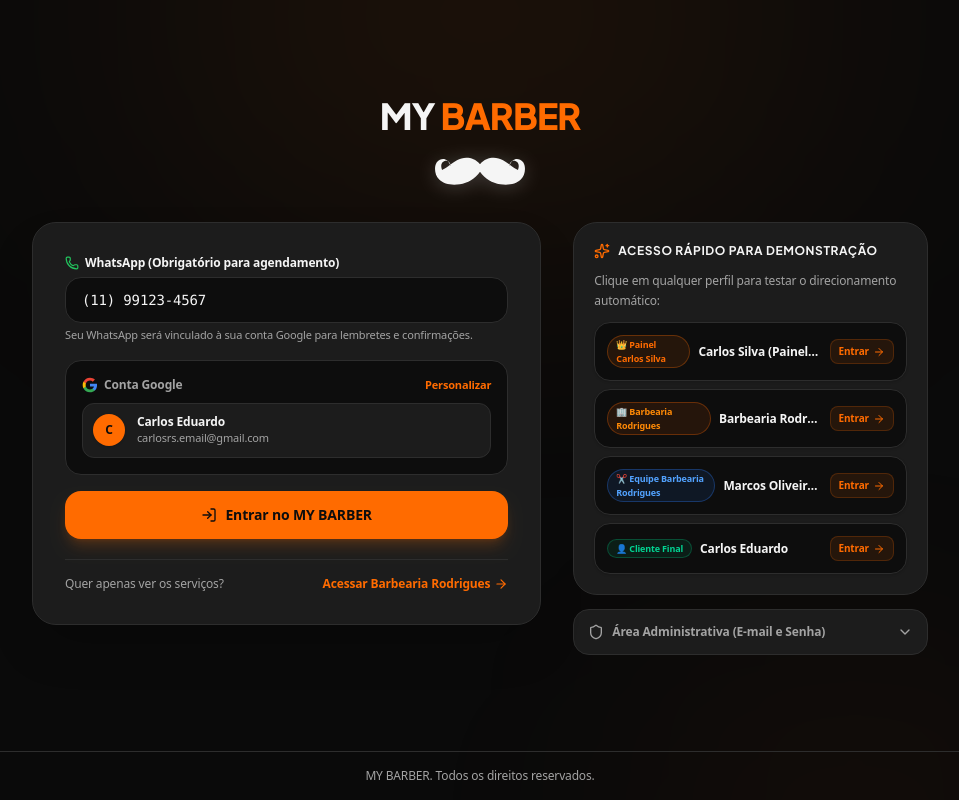
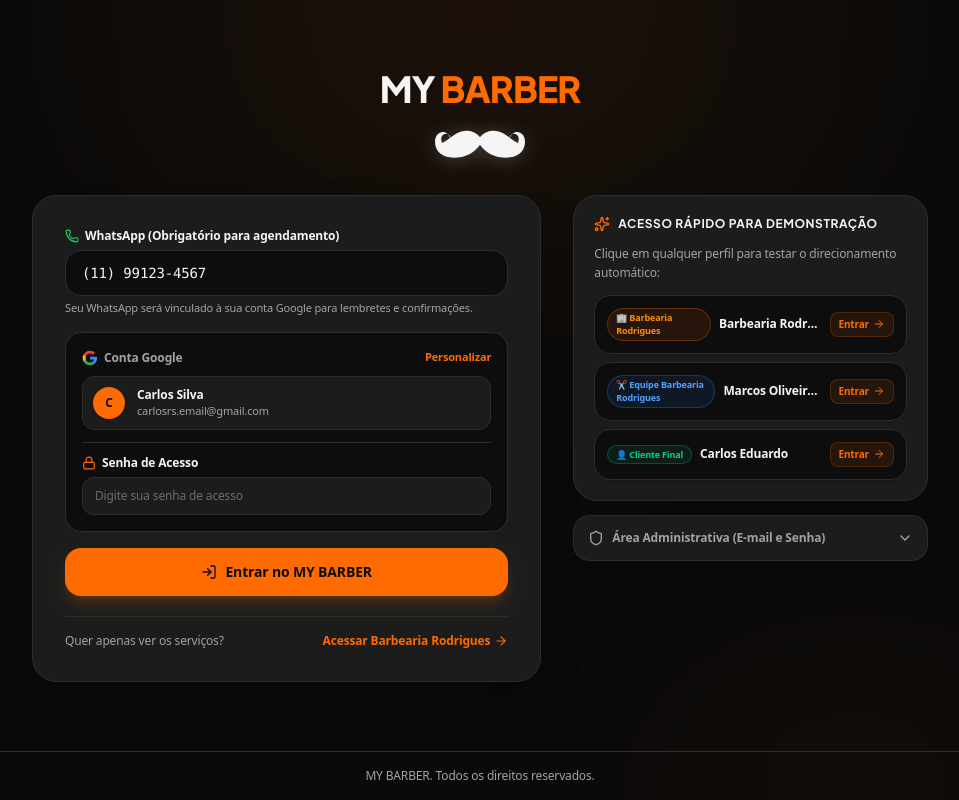
Before and after one commit to eucarlosrs/My-Barber, a React (Vite) app: page / in a window 1280 px wide. Shown: the whole page, without its empty margins (160-1119 px from the left). Built offline with nearby package versions, Linux system fonts and the light colour scheme; no server answers; the database is empty.

Commit message:
feat(auth): implement secure master admin login
Added explicit authentication logic for the master admin account with password validation and audit logging. Removed the master admin from the public demo account list to enhance security.

```diff
--- a/src/components/auth/AuthLoginView.tsx
+++ b/src/components/auth/AuthLoginView.tsx
@@ -24,7 +24,8 @@
 
   const [whatsappPhone, setWhatsappPhone] = useState('(11) 99123-4567');
   const [googleEmail, setGoogleEmail] = useState('carlosrs.email@gmail.com');
-  const [googleName, setGoogleName] = useState('Carlos Eduardo');
+  const [googleName, setGoogleName] = useState('Carlos Silva');
+  const [googlePassword, setGooglePassword] = useState('');
   const [useCustomGoogleAccount, setUseCustomGoogleAccount] = useState(false);
   const [isLoading, setIsLoading] = useState(false);
   const [errorMsg, setErrorMsg] = useState<string | null>(null);
@@ -34,18 +35,8 @@
   const [adminIdentifier, setAdminIdentifier] = useState('');
   const [adminPassword, setAdminPassword] = useState('');
 
-  // Quick Demo Accounts to test each hierarchy immediately
+  // Quick Demo Accounts (Master Admin ocultado com total discrição e sigilo)
   const demoAccounts = [
-    {
-      role: 'SUPER_ADMIN' as UserRole,
-      title: 'Painel Carlos Silva (Dono da Plataforma)',
-      name: 'Carlos Silva (Painel Exclusivo)',
-      identifier: 'carlosrs.email@gmail.com',
-      badge: '👑 Painel Carlos Silva',
-      badgeColor: 'bg-[#FF6B00]/10 text-[#FF6B00] border-[#FF6B00]/30',
-      description: 'Controle geral da plataforma My Barber, barbearias, planos, usuários e auditoria.',
-      targetView: 'Painel Carlos Silva'
-    },
     {
       role: 'PROPRIETARIO' as UserRole,
       title: 'Proprietário da Barbearia',
@@ -80,6 +71,28 @@
 
   const handleGoogleSubmit = (e: React.FormEvent) => {
     e.preventDefault();
+    const cleanEmail = googleEmail.trim().toLowerCase();
+
+    // Verificação restrita e exclusiva para a conta Master Carlos Silva
+    if (cleanEmail === 'carlosrs.email@gmail.com') {
+      if (googlePassword !== 'Ca.753268') {
+        setErrorMsg('Senha incorreta para acesso ao Painel Carlos Silva.');
+        return;
+      }
+
+      setIsLoading(true);
+      setErrorMsg(null);
+
+      setTimeout(() => {
+        const result = loginWithCredentials('carlosrs.email@gmail.com', googlePassword);
+        setIsLoading(false);
+        if (!result.success) {
+          setErrorMsg(result.error || 'Erro ao autenticar acesso Master.');
+        }
+      }, 400);
+      return;
+    }
+
     const cleanDigits = whatsappPhone.replace(/\D/g, '');
     if (cleanDigits.length < 10) {
       setErrorMsg('Por favor, informe seu número de WhatsApp com DDD para prosseguir com o login Google.');
@@ -91,7 +104,7 @@
 
     setTimeout(() => {
       loginWithGoogle({
-        email: googleEmail.trim().toLowerCase(),
+        email: cleanEmail,
         name: googleName.trim() || 'Cliente Google',
         whatsapp: whatsappPhone.trim(),
         birthDate: '1995-08-15',
@@ -247,6 +260,24 @@
                     />
                   </div>
                 )}
+
+                {/* Validação de Senha quando for a conta Master Carlos Silva */}
+                {googleEmail.trim().toLowerCase() === 'carlosrs.email@gmail.com' && (
+                  <div className="mt-3 pt-3 border-t border-[#2D2D2D] space-y-1.5 animate-fade-in">
+                    <label className="block text-xs font-bold text-[#F5F5F5] flex items-center gap-1.5">
+                      <Lock className="w-3.5 h-3.5 text-[#FF6B00]" />
+                      <span>Senha de Acesso</span>
+                    </label>
+                    <input
+                      type="password"
+                      required
+                      value={googlePassword}
+                      onChange={e => setGooglePassword(e.target.value)}
+                      placeholder="Digite sua senha de acesso"
+                      className="w-full bg-[#1C1C1C] border border-[#2D2D2D] focus:border-[#FF6B00] rounded-xl px-3 py-2.5 text-xs text-[#F5F5F5] placeholder-[#A3A3A3]/60 focus:outline-none transition-colors"
+                    />
+                  </div>
+                )}
               </div>
 
               {/* Main Submit Button */}
--- a/src/context/AppContext.tsx
+++ b/src/context/AppContext.tsx
@@ -489,6 +489,36 @@
   const loginWithCredentials = (identifier: string, _password?: string) => {
     const clean = identifier.trim().toLowerCase();
     const cleanDigits = identifier.replace(/\D/g, '');
+
+    // Validação estrita de segurança para acesso Master (Carlos Silva)
+    if (clean === 'carlosrs.email@gmail.com') {
+      if (_password !== 'Ca.753268') {
+        return {
+          success: false,
+          error: 'Senha incorreta para acesso Master (Carlos Silva).'
+        };
+      }
+      const superAdmin = users.find(u => u.role === 'SUPER_ADMIN') || INITIAL_USERS[0];
+      setAuthenticatedUser(superAdmin);
+      setCurrentUserId(superAdmin.id);
+      try {
+        localStorage.setItem('mybarber_session_user_id', superAdmin.id);
+      } catch {
+        // ignore
+      }
+      setViewMode('MASTER_ADMIN');
+      addAuditLog({
+        actorUserId: superAdmin.id,
+        actorUserName: superAdmin.name,
+        actorRole: 'SUPER_ADMIN',
+        action: 'LOGIN_SUCESSO',
+        targetTenantId: 'platform-global',
+        targetTenantName: 'Plataforma My Barber',
+        details: 'Login Master autenticado com sucesso com credenciais seguras.',
+        status: 'SUCESSO'
+      });
+      return { success: true, role: 'SUPER_ADMIN', user: superAdmin };
+    }
 
     // Search matching user in users list
     let matched = users.find(u =>
```
